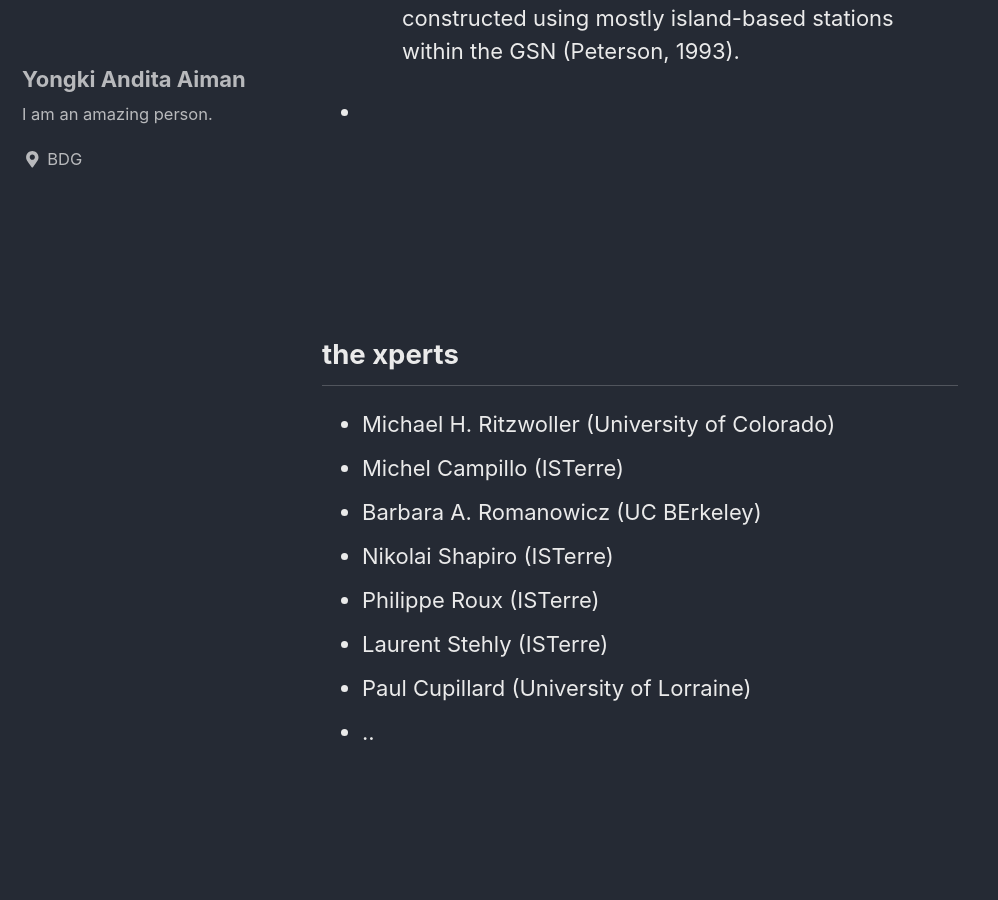
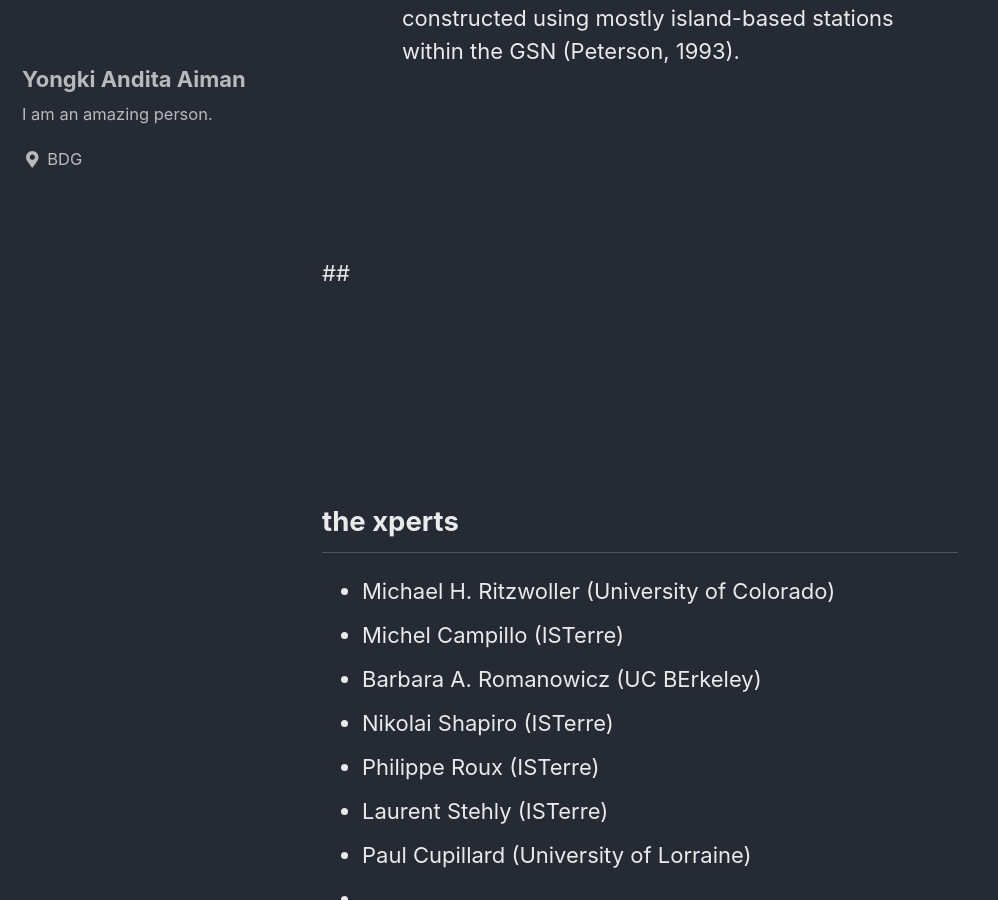
Before and after one commit to aimanyongki/blog, a Jekyll site: the page built from _posts/2020-04-07-Introduction-to-Ambient-Seismic-Noise.md, in a window 1280 px wide and 900 px high, scrolled down 3363 px. Shown: the whole window, without its empty margins (0-998 px from the left). Built offline with Jekyll 4.4.1, drawn with Linux system fonts in a browser that asks for light colours; cached includes are drawn as plain includes; nearby versions of some CDN libraries.

Commit message:
Update 2020-04-07-Introduction-to-Ambient-Seismic-Noise.md

```diff
--- a/_posts/2020-04-07-Introduction-to-Ambient-Seismic-Noise.md
+++ b/_posts/2020-04-07-Introduction-to-Ambient-Seismic-Noise.md
@@ -44,7 +44,12 @@ array of seismometer for example the AlpArray project and the USArray. Both aspe
 
   - The **new high-noise model (NHNM)** is also constructed using mostly island-based stations within the GSN (Peterson, 1993).
 
--
+<br>
+<br>
+<br>
+<br>
+
+##
 
 
 
```
